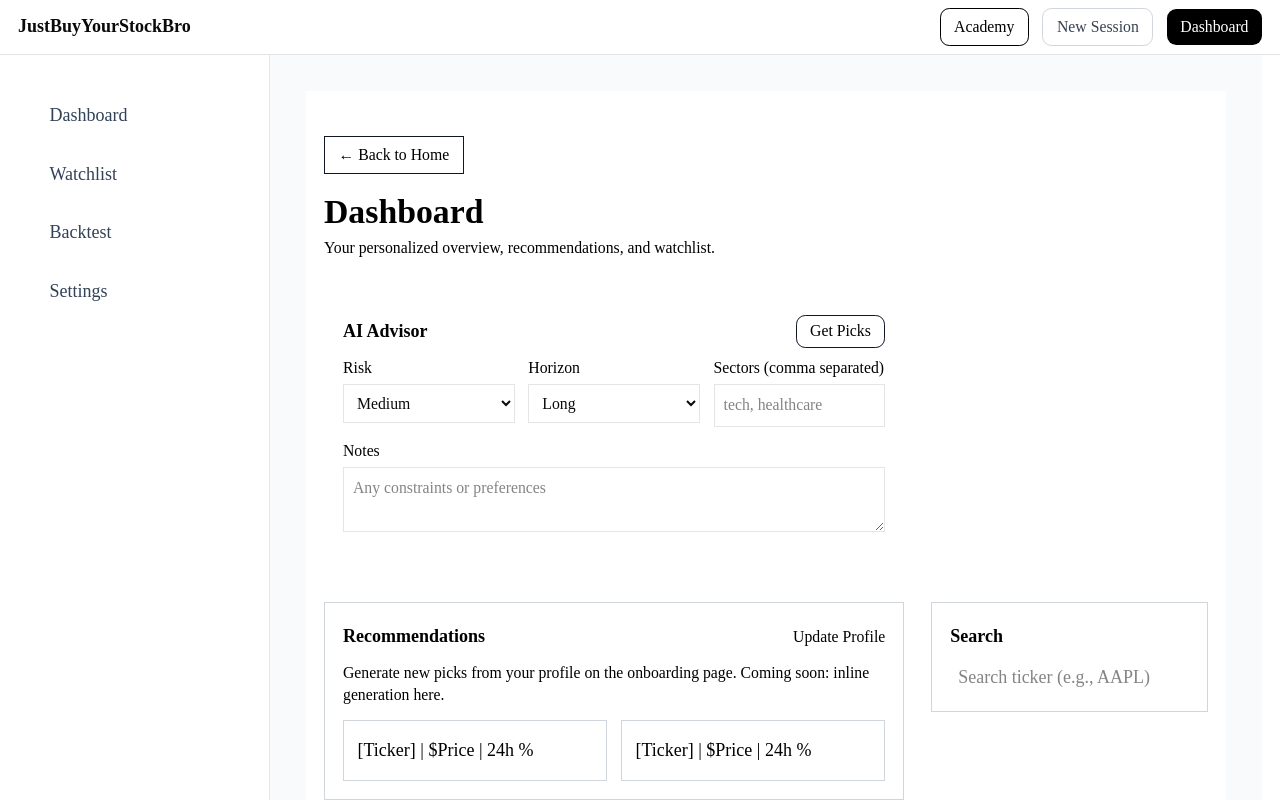
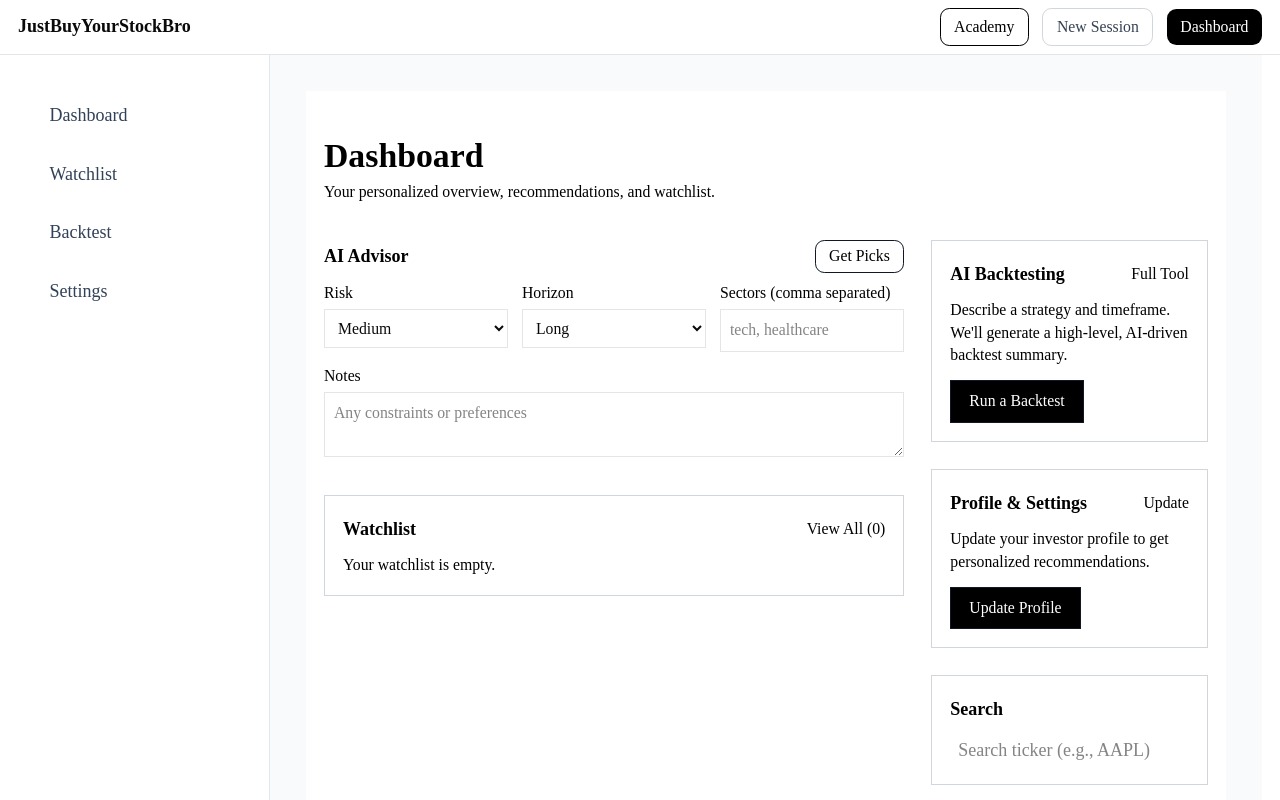
Before and after one commit to byao-cmd-uywefgmnabf323/justbuyyourstockbro, a Next.js app in the folder my-app/: page /dashboard in a window 1280 px wide. Shown: the top 800 px of the page. Built offline with nearby package versions, Linux system fonts and the light colour scheme.

Commit message:
feat: restore original dashboard layout

```diff
--- a/my-app/app/(authed)/dashboard/page.tsx
+++ b/my-app/app/(authed)/dashboard/page.tsx
@@ -1,49 +1,34 @@
 "use client";
 import React from "react";
 import Link from "next/link";
-import { useWatchlistStore } from "@/lib/store";
+import AIAdvisor from "@/components/AIAdvisor";
+import Watchlist from "@/components/Watchlist";
+import Backtest from "@/components/Backtest";
+import Profile from "@/components/Profile";
 import StockSearch from "@/components/StockSearch";
-import AIAdvisor from "@/components/AIAdvisor";
 
 export default function DashboardPage() {
-  const { watchlist, removeFromWatchlist } = useWatchlistStore();
-
   return (
     <main className="min-h-screen py-10 bg-background">
       <div className="w-full max-w-laptop mx-auto px-4">
-        <div className="mb-4">
-          <Link href="/" className="inline-flex items-center border border-gray-900 bg-white text-black px-3 py-1.5 text-sm rounded-none hover:opacity-80">
-            ← Back to Home
-          </Link>
-        </div>
         <header className="mb-8">
           <h1 className="text-3xl font-bold text-black">Dashboard</h1>
           <p className="text-sm text-black mt-1">Your personalized overview, recommendations, and watchlist.</p>
         </header>
 
         <div className="grid grid-cols-1 lg:grid-cols-3 gap-6 items-start">
-          {/* AI Advisor */}
-          <section className="lg:col-span-2 border border-white bg-white p-4">
+          <div className="lg:col-span-2 space-y-6">
             <AIAdvisor />
-          </section>
-          {/* Recommendation Summary (placeholder) */}
-          <section className="lg:col-span-2 border border-gray-300 bg-white p-4">
-            <div className="flex items-center justify-between mb-2">
-              <h2 className="font-semibold text-black">Recommendations</h2>
-              <a href="/onboarding" className="text-sm text-black hover:underline">Update Profile</a>
-            </div>
-            <p className="text-sm text-black">Generate new picks from your profile on the onboarding page. Coming soon: inline generation here.</p>
-            <div className="mt-3 grid grid-cols-1 sm:grid-cols-2 gap-3">
-              <div className="p-3 bg-white border border-gray-300 text-black">[Ticker] | $Price | 24h %</div>
-              <div className="p-3 bg-white border border-gray-300 text-black">[Ticker] | $Price | 24h %</div>
-            </div>
-          </section>
-          {/* Note: Watchlist moved to dedicated /watchlist page */}
-          {/* Search */}
-          <section className="lg:col-span-1 border border-gray-300 bg-white p-4">
-            <h2 className="font-semibold text-black mb-2">Search</h2>
-            <StockSearch />
-          </section>
+            <Watchlist />
+          </div>
+          <div className="lg:col-span-1 space-y-6">
+            <Backtest />
+            <Profile />
+            <section className="border border-gray-300 bg-white p-4">
+              <h2 className="font-semibold text-black mb-2">Search</h2>
+              <StockSearch />
+            </section>
+          </div>
         </div>
       </div>
     </main>
--- /dev/null
+++ b/my-app/components/Backtest.tsx
@@ -0,0 +1,20 @@
+"use client";
+import React from "react";
+import Link from "next/link";
+
+export default function Backtest() {
+  return (
+    <section className="border border-gray-300 bg-white p-4">
+      <div className="flex items-center justify-between mb-2">
+        <h2 className="font-semibold text-black">AI Backtesting</h2>
+        <Link href="/backtest" className="text-sm text-black hover:underline">Full Tool</Link>
+      </div>
+      <p className="text-sm text-black">Describe a strategy and timeframe. We'll generate a high-level, AI-driven backtest summary.</p>
+      <div className="mt-3">
+        <Link href="/backtest" className="inline-flex items-center border border-gray-900 bg-black text-white px-4 py-2 rounded-none text-sm">
+          Run a Backtest
+        </Link>
+      </div>
+    </section>
+  );
+}
--- /dev/null
+++ b/my-app/components/Profile.tsx
@@ -0,0 +1,20 @@
+"use client";
+import React from "react";
+import Link from "next/link";
+
+export default function Profile() {
+  return (
+    <section className="border border-gray-300 bg-white p-4">
+      <div className="flex items-center justify-between mb-2">
+        <h2 className="font-semibold text-black">Profile & Settings</h2>
+        <Link href="/onboarding" className="text-sm text-black hover:underline">Update</Link>
+      </div>
+      <p className="text-sm text-black">Update your investor profile to get personalized recommendations.</p>
+      <div className="mt-3">
+        <Link href="/onboarding" className="inline-flex items-center border border-gray-900 bg-black text-white px-4 py-2 rounded-none text-sm">
+          Update Profile
+        </Link>
+      </div>
+    </section>
+  );
+}
--- /dev/null
+++ b/my-app/components/Watchlist.tsx
@@ -0,0 +1,43 @@
+"use client";
+import React from "react";
+import Link from "next/link";
+import { useWatchlistStore } from "@/lib/store";
+
+export default function Watchlist() {
+  const { watchlist, removeFromWatchlist } = useWatchlistStore();
+
+  return (
+    <section className="border border-gray-300 bg-white p-4">
+      <div className="flex items-center justify-between mb-2">
+        <h2 className="font-semibold text-black">Watchlist</h2>
+        <Link href="/watchlist" className="text-sm text-black hover:underline">View All ({watchlist.length})</Link>
+      </div>
+      {watchlist.length === 0 ? (
+        <p className="text-sm text-black">Your watchlist is empty.</p>
+      ) : (
+        <div className="grid grid-cols-1 sm:grid-cols-2 md:grid-cols-3 gap-4">
+          {watchlist.slice(0, 6).map((w) => (
+            <div key={w.symbol} className="bg-white border border-gray-300 p-4 flex flex-col gap-2">
+              <div className="flex items-center justify-between">
+                <Link href={`/symbol/${encodeURIComponent(w.symbol)}`} className="group">
+                  <div className="font-semibold text-black group-hover:underline">{w.symbol}</div>
+                  <div className="text-xs text-black/80 truncate">{w.name}</div>
+                </Link>
+                <button
+                  className="text-xs text-white bg-charcoal hover:bg-charcoal/90 rounded-none px-2 py-1 border border-gray-900"
+                  onClick={() => removeFromWatchlist(w.symbol)}
+                  aria-label={`Remove ${w.symbol} from watchlist`}
+                >
+                  Remove
+                </button>
+              </div>
+              <div className="text-sm text-black">
+                <div className="font-mono">${w.price.toFixed ? w.price.toFixed(2) : w.price}</div>
+              </div>
+            </div>
+          ))}
+        </div>
+      )}
+    </section>
+  );
+}
```
